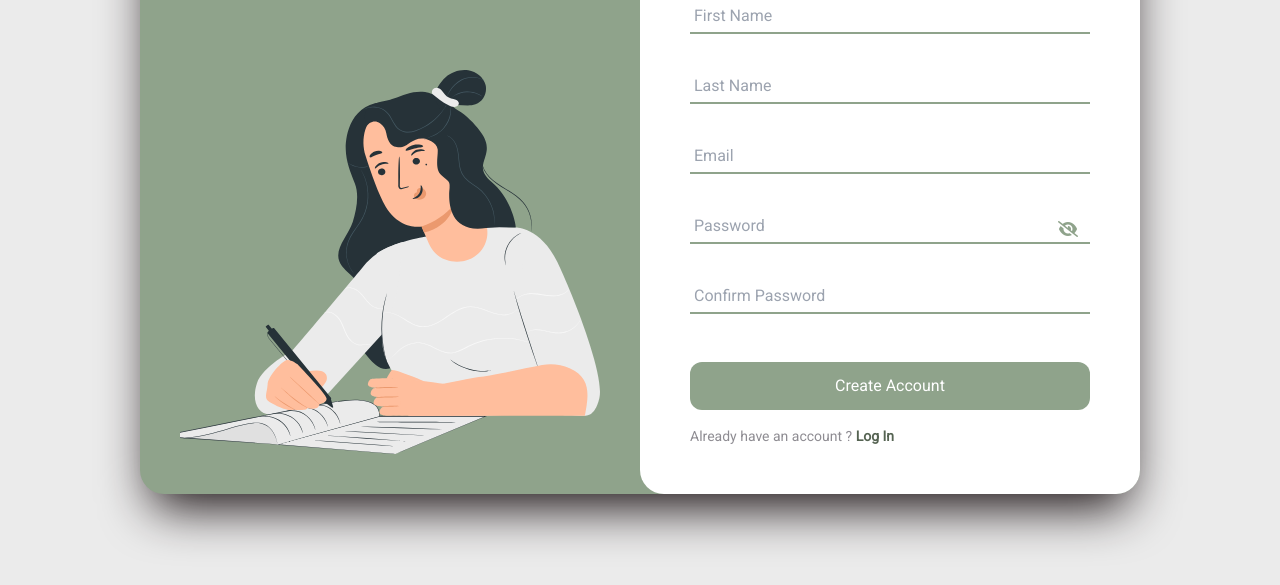
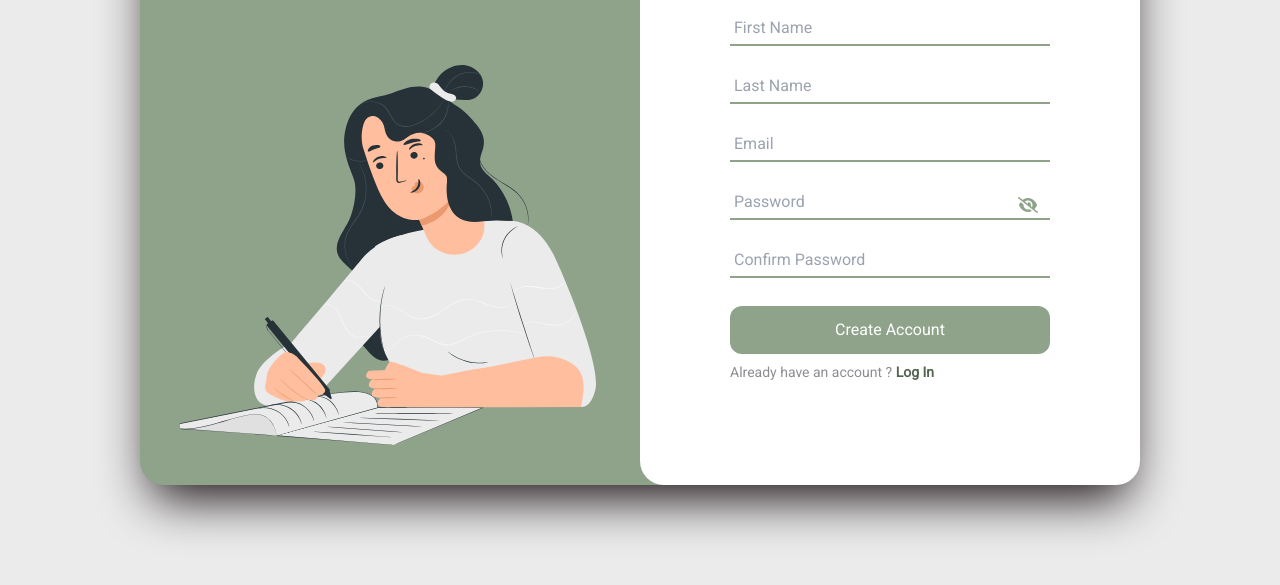
Before and after one commit to Mohamedabdullhaleam/ExamaTech, a website with bundled scripts: page pages/SignUp.html in a window 1280 px wide. Shown: the part 215-800 px from the top of the page. Built offline with nearby package versions, Linux system fonts and the light colour scheme.

Commit message:
solving responsive issues

```diff
--- a/js/pages/signUp.js
+++ b/js/pages/signUp.js
@@ -195,7 +195,7 @@ function popUp(userName, user) {
   popUp.classList.remove("hidden");
   popUp.classList.add("flex");
 
-  msg.innerHTML = `Your UserName is <span id="copyUserName" class="relative font-semibold cursor-pointer active:text-main-color">"${userName}"<span class="tooltip hidden absolute -top-8 left-1/2 transform -translate-x-1/2 bg-gray-700 text-white text-xs py-1 px-2 rounded-lg">Copy</span></span>. Keep it in mind!`;
+  msg.innerHTML = `Your UserName is <span id="copyUserName" class="relative text-text-color font-semibold cursor-pointer active:text-main-color">"${userName}"<span class="tooltip hidden absolute -top-8 left-1/2 transform -translate-x-1/2 bg-text-color text-white text-xs py-1 px-2 rounded-lg">Copy</span></span>. Keep it in mind!`;
 
   const copyUserName = document.getElementById("copyUserName");
   const tooltip = copyUserName.querySelector(".tooltip");
--- a/pages/SignIn.html
+++ b/pages/SignIn.html
@@ -36,7 +36,7 @@
     </div>
     <!-- Login -->
     <div
-        class="sign-in xl:h-[600px] xl:w-[1000px] bg-main-color rounded-3xl shadow-2xl shadow-text-color flex md:h-[500px] md:w-[700px] sm:w-[400px]">
+        class="sign-in xl:h-[600px] lg:w-[1000px] bg-main-color rounded-3xl shadow-2xl shadow-text-color flex md:h-[580px] w-[400px] h-[600px] md:w-[700px] sm:w-[400px]">
         <div class="grid grid-cols-1 md:grid-cols-12 w-full h-full">
             <div class="hidden md:col-span-6 md:flex md:flex-col md:justify-between mr-1  p-10""
         >
--- a/pages/SignUp.html
+++ b/pages/SignUp.html
@@ -11,7 +11,7 @@
     <title>SignUp</title>
   </head>
 
-  <body class="bg-light-green flex items-center justify-center min-h-screen">
+  <body class="bg-light-green flex items-center justify-center h-screen">
     <div
       id="popup-modal"
       class="hidden fixed inset-0 bg-black bg-opacity-50 items-center justify-center z-50"
@@ -58,11 +58,11 @@
     </div>
     <!-- sign up  -->
     <div
-      class="sign-up bg-main-color rounded-3xl shadow-2xl shadow-text-color flex flex-col w-full max-w-[1000px] h-auto lg:w-[1000px] md:w-[700px] sm:w-[400px]"
+      class="sign-up bg-main-color rounded-3xl shadow-2xl shadow-text-color flex xl:h-[600px] lg:w-[1000px] h-[600px] w-[400px] md:h-[580px] md:w-[700px] sm:w-[400px]"
     >
       <div class="grid grid-cols-1 md:grid-cols-12 w-full h-full">
         <div
-          class="hidden md:col-span-6 md:flex md:flex-col md:justify-between p-10"
+          class="hidden md:col-span-6 md:flex md:flex-col md:justify-between mr-1 p-10"
         >
           <h1 class="font-weight-bold text-3xl text-white">Exama-Tech</h1>
           <img
@@ -73,20 +73,20 @@
         </div>
 
         <div
-          class="col-span-12 md:col-span-6 bg-white rounded-3xl items-center p-6 md:p-12 flex flex-col"
+          class="md:col-span-6 bg-white rounded-3xl items-center p-16 flex flex-col"
         >
           <h2 class="font-medium text-3xl">Sign Up</h2>
           <div
             id="account-exists-alert"
-            class="invisible text-red-500 min-h-[1.2rem] mt-2 rounded-lg flex items-center gap-2"
+            class="invisible text-red-500 min-h-[1.2rem] mt-1 rounded-lg flex items-center gap-2"
           ></div>
 
-          <form id="signup-form" class="w-full max-w-[400px]">
+          <form id="signup-form" class="md:w-80 sm:w-60">
             <input
               id="first-name"
               type="text"
               placeholder="First Name"
-              class="w-full border-b-2 ps-1 border-b-main-color pb-1 mt-4 outline-none"
+              class="w-full border-b-2 ps-1 border-b-main-color pb-1 mt-2 outline-none"
             />
             <p
               id="error-first-name"
@@ -98,7 +98,7 @@
               id="last-name"
               type="text"
               placeholder="Last Name"
-              class="w-full border-b-2 ps-1 border-b-main-color pb-1 mt-5 outline-none"
+              class="w-full border-b-2 ps-1 border-b-main-color pb-1 mt-2 outline-none"
             />
             <p
               id="error-last-name"
@@ -110,7 +110,7 @@
               id="email"
               type="text"
               placeholder="Email"
-              class="w-full border-b-2 ps-1 border-b-main-color pb-1 mt-5 outline-none"
+              class="w-full border-b-2 ps-1 border-b-main-color pb-1 mt-2 outline-none"
             />
             <p
               id="error-email"
@@ -119,7 +119,7 @@
               You need to enter chrachters only
             </p>
 
-            <div class="relative mt-5">
+            <div class="relative mt-2">
               <input
                 id="password-input"
                 type="password"
@@ -146,7 +146,7 @@
               id="confirm-password"
               type="password"
               placeholder="Confirm Password"
-              class="w-full border-b-2 ps-1 border-b-main-color pb-1 mt-5 outline-none"
+              class="w-full border-b-2 ps-1 border-b-main-color pb-1 mt-2 outline-none"
             />
             <p
               id="error-confirm-password"
@@ -158,10 +158,10 @@
             <input
               type="submit"
               value="Create Account"
-              class="w-full bg-main-color p-3 mt-7 mb-2 outline-none rounded-xl text-white cursor-pointer active:bg-sec-color"
+              class="w-full bg-main-color p-3 mt-2 mb-2 outline-none rounded-xl text-white cursor-pointer active:bg-sec-color"
             />
 
-            <p class="text-light-color text-sm mt-2">
+            <p class="text-light-color text-sm">
               Already have an account ?
               <a id="log-in" class="text-sec-color font-semibold cursor-pointer"
                 >Log In</a
```
Also changed, not shown: json/Users.json (+9 -0 lines), css/output.css.
